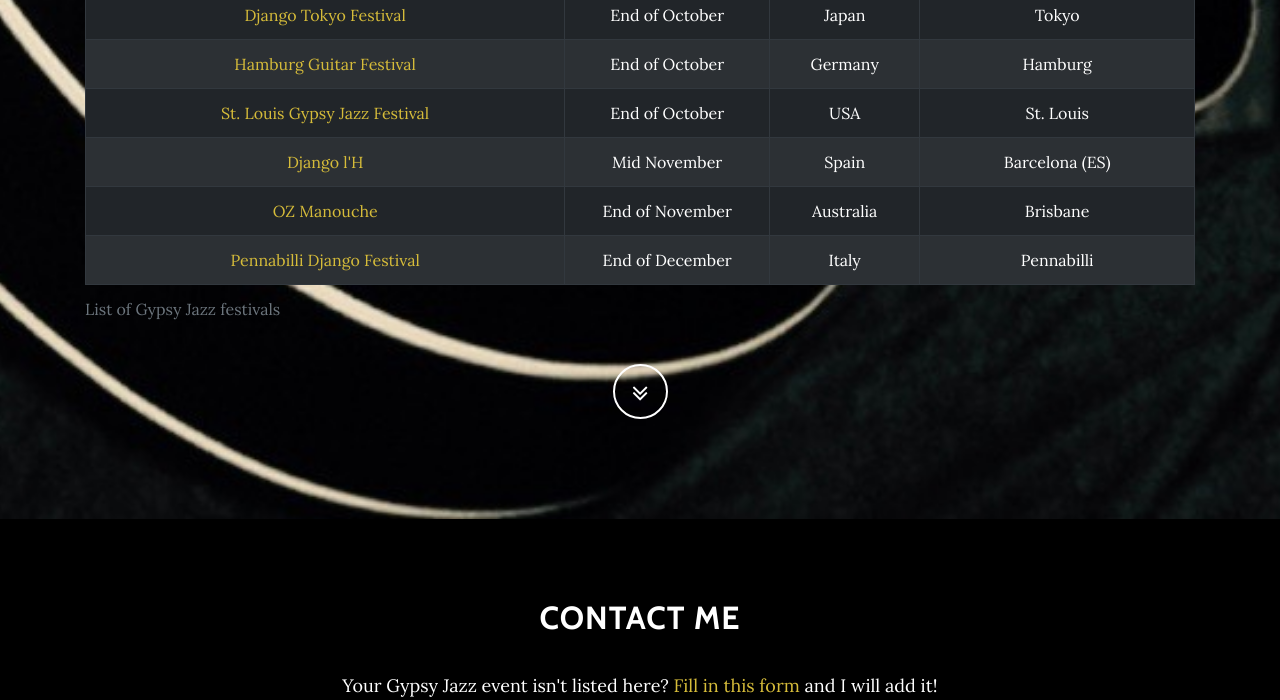
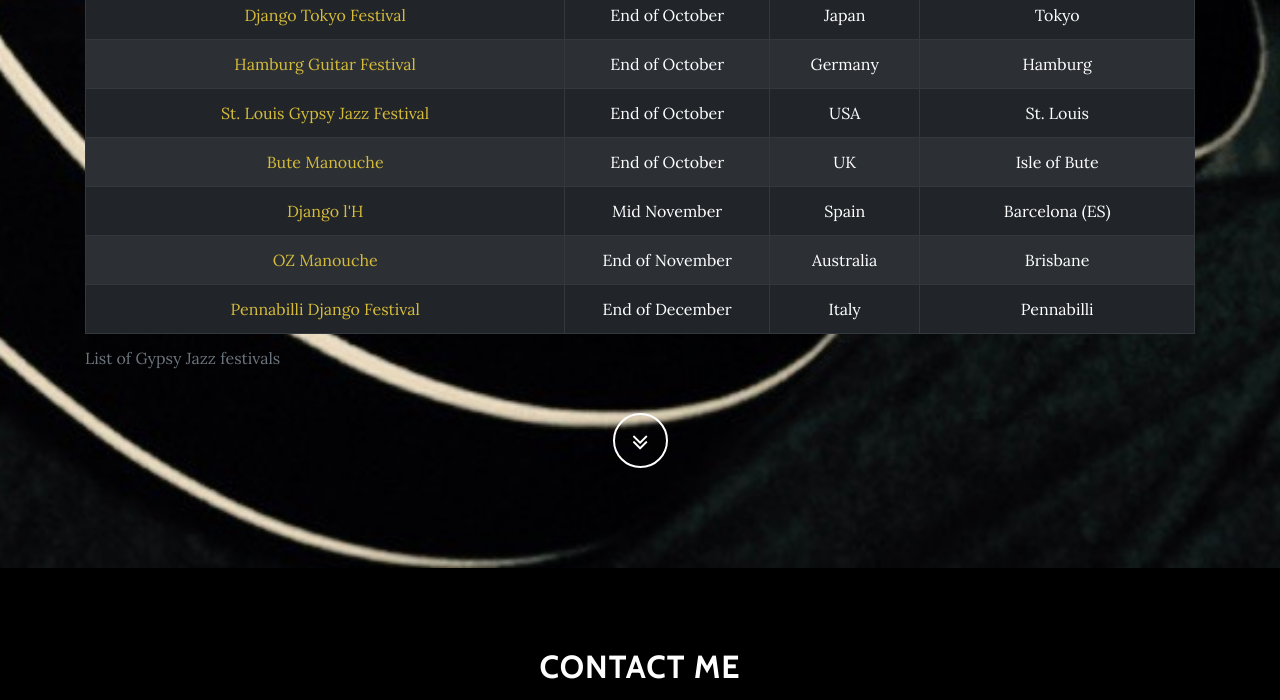
Before and after one commit to tbouttaz/GypsyJazzAgenda, a website: page public/index.html in a window 1280 px wide. Shown: the part 4760-5460 px from the top of the page. Drawn offline with nearby package versions, Linux system fonts and the light colour scheme.

Commit message:
Add Bute Manouche

```diff
--- a/public/index.html
+++ b/public/index.html
@@ -491,6 +491,12 @@
                       <td>St. Louis</td>
                     </tr>
                     <tr>
+                      <td><a target="_blank" href="http://www.butejazz.com/">Bute Manouche</a></td>
+                      <td>End of October</td>
+                      <td>UK</td>
+                      <td>Isle of Bute</td>
+                    </tr>
+                    <tr>
                       <td><a target="_blank" href="https://www.facebook.com/DjangoLH/">Django l&#39;H</a></td>
                       <td>Mid November</td>
                       <td>Spain</td>
```
